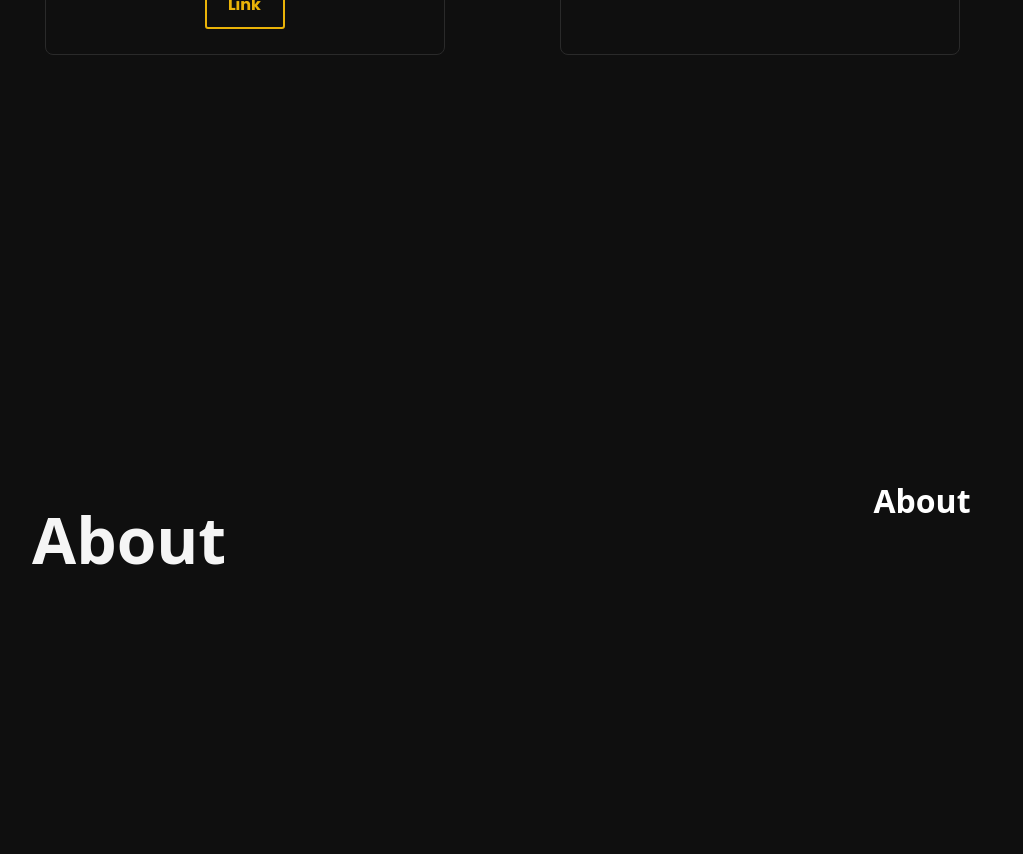
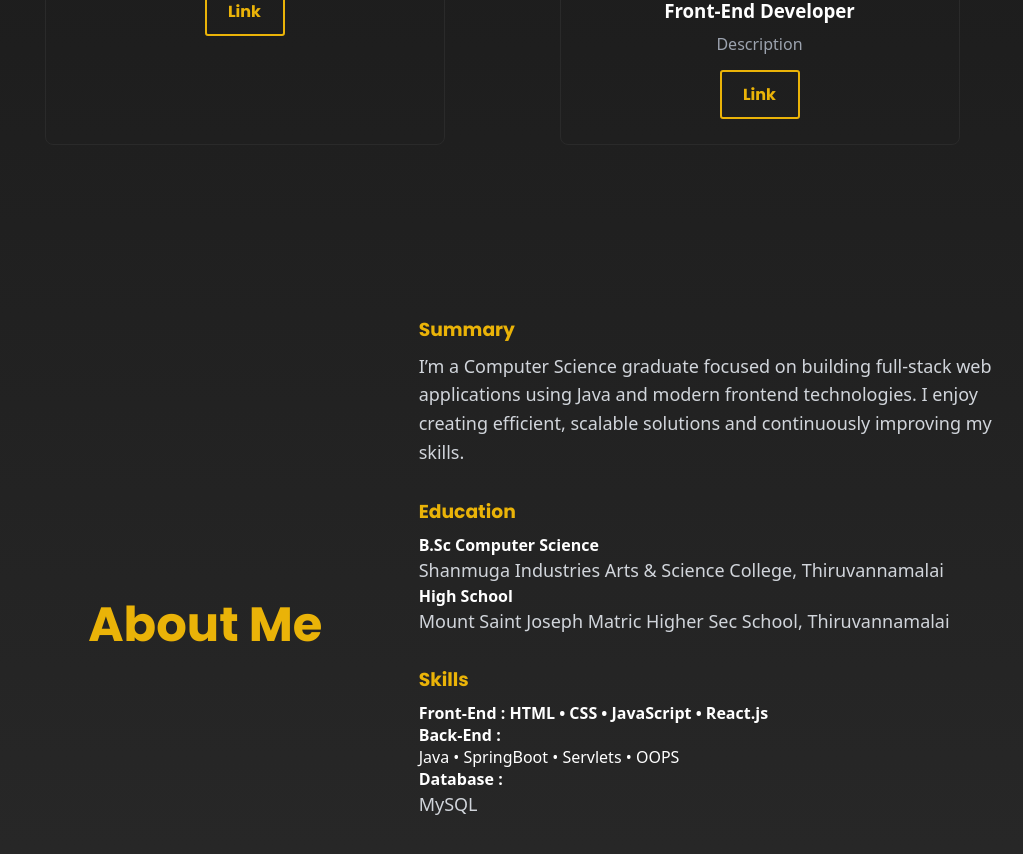
Before and after one commit to TharunVijai/portfolio-web, a React (Vite) app: page / in a window 1280 px wide. Shown: the part 1280-2134 px from the top of the page, without its empty margins (18-1041 px from the left). Built offline with nearby package versions, Linux system fonts and the light colour scheme.

Commit message:
added about section

```diff
--- /dev/null
+++ b/src/Components/About.css
@@ -0,0 +1,45 @@
+.sidecard {
+    flex: 1;
+    display: flex;
+    justify-content: center;
+    align-items: center;
+}
+
+.contentcard {
+  display: flex; flex: 2;
+  flex-direction: column;
+  justify-content: flex-start;   /* start from top */
+  align-items: flex-start;       /* align left */
+  padding: 10px;
+}
+
+.about-container {
+    display: flex;
+    flex-direction: row;
+    height: 100vh;
+}
+@media (max-width: 768px) {
+  .about-container {
+    flex-direction: column;
+    height: auto;
+  }
+}
+
+.sidecard h1
+{
+    font-family: Poppins; color: #eab308; font-size: clamp(2rem,3rem,3rem);
+}
+
+.contentcard h3
+{
+    color: #eab308;
+    margin-bottom: 8px; font-family: poppins;
+}
+.contentcard p
+{
+    color: #d1d5db; font-size: 18px;
+    line-height: 1.6;
+    max-width: 600px;
+}
+
+.contentcard div { margin-bottom: 30px;}
--- a/src/Components/About.jsx
+++ b/src/Components/About.jsx
@@ -1,15 +1,34 @@
-
+import './About.css'
 const About = () => {
   return (
     <>
-        <div className='hero' id="about">
-            <div className='heroContent'>
-                <h1>About</h1>
+        <section className='about-container' id='about'>
+
+          <div className='sidecard'>
+            <h1>About Me</h1>
+          </div>
+
+          <div className='contentcard'>
+            <div>
+              <h3>Summary</h3>
+              <p>I’m a Computer Science graduate focused on building full-stack web applications using Java and modern frontend technologies. I enjoy creating efficient, scalable solutions and continuously improving my skills.</p>
             </div>
-            <div className='heroPhoto'>
-              <h1>About</h1>
+            <div>
+              <h3>Education</h3>
+              <h4>B.Sc Computer Science</h4>
+              <p>Shanmuga Industries Arts & Science College, Thiruvannamalai</p>
+              <h4>High School</h4>
+              <p>Mount Saint Joseph Matric Higher Sec School, Thiruvannamalai</p>
             </div>
-        </div>
+            <div>
+              <h3>Skills</h3>
+              <h4>Front-End : <span>HTML • CSS • JavaScript • React.js </span> </h4>
+              <h4>Back-End : </h4> Java • SpringBoot • Servlets • OOPS
+              <h4>Database : </h4> <p>MySQL</p>
+            </div>
+          </div>
+
+        </section>
     </>
   )
 }
--- a/src/Components/Hero.css
+++ b/src/Components/Hero.css
@@ -27,7 +27,7 @@
 /* typography*/
 .heroContent h1 {
   font-size: clamp(2rem,4rem,4.5rem);
-  font-weight: 700;
+  font-weight: 700; font-family: Poppins;
   line-height: 1.2;
 }
 
@@ -43,6 +43,7 @@
   font-size: 20px;
 }
 .heroContent .p2 { font-size: 30px; }
+.heroContent span {font-weight: bold; color: #eab308;}
 
 @media (max-width: 768px) {
   .hero {
--- a/src/Components/Hero.jsx
+++ b/src/Components/Hero.jsx
@@ -8,7 +8,7 @@ const Hero = () => {
                 <h2>Hi, I'm</h2>
                 <h1>Tharun Vijay S</h1> <br />
                 <p className='p2'>Java Full Stack Developer</p><br />
-                <p>An aspiring Full Stack Java Developer with a strong foundation in Java (OOPS)   and web technologies.
+                <p>An aspiring <span> B.Sc CS graduate </span> with a strong foundation in Java (OOPS) and web technologies.
                   Passionate about creating efficient, scalable solutions and continuously learning new technologies.”</p>
                 <a href="Resume.pdf" target='' className='button-common'> See Resume</a>
             </div>
--- a/src/Components/Projects.css
+++ b/src/Components/Projects.css
@@ -16,8 +16,8 @@
 /* title */
 .p-title
 {
-  font-size: clamp(2.5rem,3rem,4.5rem);
-  color: #eab308;
+  font-size: clamp(2.5rem,3rem,3.5rem);
+  color: #eab308;   font-family: Poppins;
   text-align: center;  display: block;
 }
 
--- a/src/Components/Projects.jsx
+++ b/src/Components/Projects.jsx
@@ -16,7 +16,7 @@ const Projects = () => {
             </div>
 
             <div className="project-card">
-            <img src="#" alt="" />
+            <img src="chatbot.png" alt="" />
             <h2>SIASC Buddy - Chatbot</h2>
             <h3>Front-End Developer</h3>
             <p>Description</p>
--- a/src/index.css
+++ b/src/index.css
@@ -16,9 +16,15 @@
 /* Full page setup */
 body {
   font-family: var(--font);
-  background-color: var(--bg);
+  /*background-color: var(--bg);*/
+  background: linear-gradient(
+    to bottom,
+    #0f0f0f,
+    #292929
+  );
   color: var(--text);
 }
+
 
 /* Root container should take full width */
 #root {
```
Also changed, not shown: public/chatbot.png (added).
